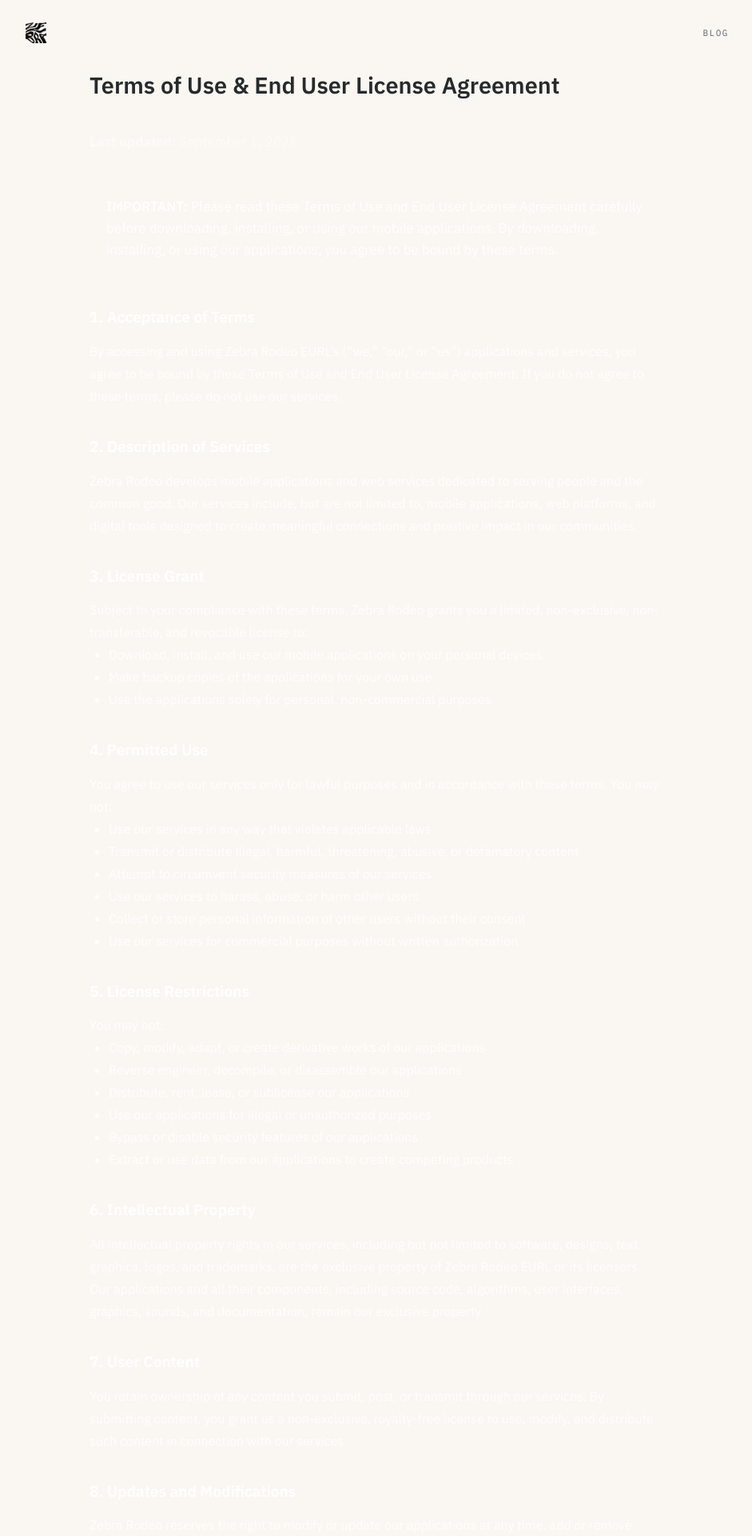
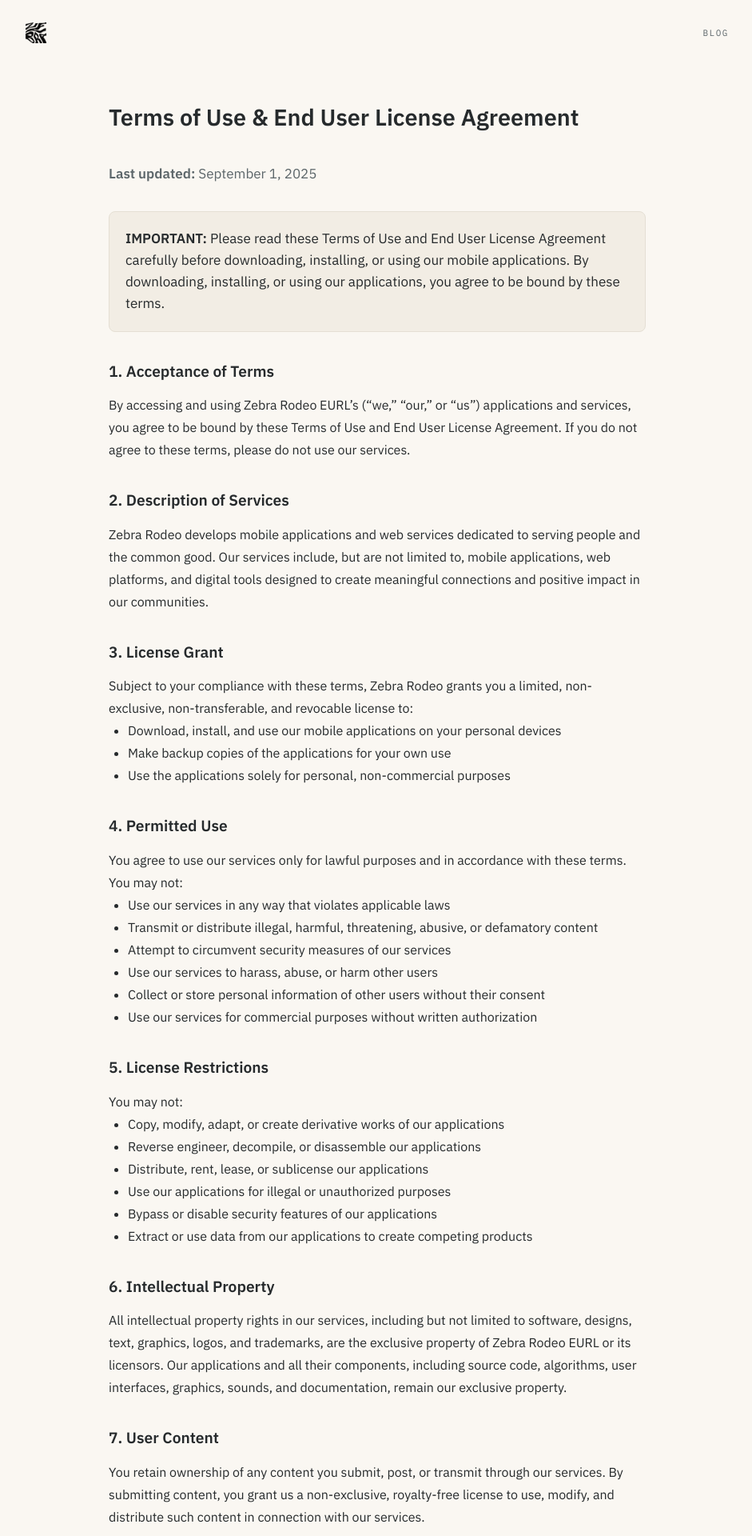
Before and after one commit to Zebra-Rodeo/zebra-rodeo.github.io, a Jekyll site: the page built from terms-of-service.html, in a window 1280 px wide. Shown: the top 1920 px of the page at 80% size, without its empty margins (168-1109 px from the left). Built offline with Jekyll 4.4.1, drawn with Linux system fonts in a browser that asks for light colours.

Commit message:
Les pages légales reviennent du thème sombre
Privacy et Terms portaient encore leurs couleurs en dur de l'ancien site :
color:white et des blancs translucides, écrits dans les attributs style. Sur
le papier clair, c'était du blanc sur blanc, illisible. Tout repasse par les
jetons du thème, qui suivent le mode clair comme le sombre.

Elles n'avaient pas non plus de gouttière, donc le texte touchait les bords
sur un téléphone, le même oubli que sur l'accueil.

Co-Authored-By: Claude Opus 5 <noreply@anthropic.com>
Claude-Session: https://claude.ai/code/session_015okbtFBb8ae9fNXuosxdgM

```diff
--- a/terms-of-service.html
+++ b/terms-of-service.html
@@ -3,24 +3,24 @@ layout: default
 title: Terms of Service
 permalink: /terms-of-service/
 ---
-<div style="max-width:720px;margin:0 auto">
+<div class="gouttiere" style="max-width:45rem;margin:0 auto;padding-block:2.5rem">
   <h1 style="font-size:1.8rem;font-weight:700;margin-bottom:2rem">Terms of Use &amp; End User License Agreement</h1>
 
-  <p style="color:rgba(255,255,255,0.5);margin-bottom:2rem"><strong>Last updated:</strong> September 1, 2025</p>
+  <p style="color:var(--encre-douce);margin-bottom:2rem"><strong>Last updated:</strong> September 1, 2025</p>
 
-  <div style="background:rgba(255,255,255,0.05);border:1px solid rgba(255,255,255,0.1);border-radius:8px;padding:1.25rem;margin-bottom:2rem;line-height:1.6;color:rgba(255,255,255,0.85)">
+  <div style="background:var(--surface);border:1px solid var(--trait);border-radius:8px;padding:1.25rem;margin-bottom:2rem;line-height:1.6;color:var(--encre)">
     <p><strong>IMPORTANT:</strong> Please read these Terms of Use and End User License Agreement carefully before downloading, installing, or using our mobile applications. By downloading, installing, or using our applications, you agree to be bound by these terms.</p>
   </div>
 
-  <div style="line-height:1.75;font-size:1rem;color:rgba(255,255,255,0.85)">
+  <div style="line-height:1.75;font-size:1rem;color:var(--encre)">
 
-    <h2 style="font-size:1.2rem;font-weight:600;margin:2rem 0 0.75rem;color:white">1. Acceptance of Terms</h2>
+    <h2 style="font-size:1.2rem;font-weight:600;margin:2rem 0 0.75rem;color:var(--encre)">1. Acceptance of Terms</h2>
     <p>By accessing and using Zebra Rodeo EURL&rsquo;s (&ldquo;we,&rdquo; &ldquo;our,&rdquo; or &ldquo;us&rdquo;) applications and services, you agree to be bound by these Terms of Use and End User License Agreement. If you do not agree to these terms, please do not use our services.</p>
 
-    <h2 style="font-size:1.2rem;font-weight:600;margin:2rem 0 0.75rem;color:white">2. Description of Services</h2>
+    <h2 style="font-size:1.2rem;font-weight:600;margin:2rem 0 0.75rem;color:var(--encre)">2. Description of Services</h2>
     <p>Zebra Rodeo develops mobile applications and web services dedicated to serving people and the common good. Our services include, but are not limited to, mobile applications, web platforms, and digital tools designed to create meaningful connections and positive impact in our communities.</p>
 
-    <h2 style="font-size:1.2rem;font-weight:600;margin:2rem 0 0.75rem;color:white">3. License Grant</h2>
+    <h2 style="font-size:1.2rem;font-weight:600;margin:2rem 0 0.75rem;color:var(--encre)">3. License Grant</h2>
     <p>Subject to your compliance with these terms, Zebra Rodeo grants you a limited, non-exclusive, non-transferable, and revocable license to:</p>
     <ul style="margin:0 0 1.25rem 1.5rem">
       <li>Download, install, and use our mobile applications on your personal devices</li>
@@ -28,7 +28,7 @@ permalink: /terms-of-service/
       <li>Use the applications solely for personal, non-commercial purposes</li>
     </ul>
 
-    <h2 style="font-size:1.2rem;font-weight:600;margin:2rem 0 0.75rem;color:white">4. Permitted Use</h2>
+    <h2 style="font-size:1.2rem;font-weight:600;margin:2rem 0 0.75rem;color:var(--encre)">4. Permitted Use</h2>
     <p>You agree to use our services only for lawful purposes and in accordance with these terms. You may not:</p>
     <ul style="margin:0 0 1.25rem 1.5rem">
       <li>Use our services in any way that violates applicable laws</li>
@@ -39,7 +39,7 @@ permalink: /terms-of-service/
       <li>Use our services for commercial purposes without written authorization</li>
     </ul>
 
-    <h2 style="font-size:1.2rem;font-weight:600;margin:2rem 0 0.75rem;color:white">5. License Restrictions</h2>
+    <h2 style="font-size:1.2rem;font-weight:600;margin:2rem 0 0.75rem;color:var(--encre)">5. License Restrictions</h2>
     <p>You may not:</p>
     <ul style="margin:0 0 1.25rem 1.5rem">
       <li>Copy, modify, adapt, or create derivative works of our applications</li>
@@ -50,48 +50,48 @@ permalink: /terms-of-service/
       <li>Extract or use data from our applications to create competing products</li>
     </ul>
 
-    <h2 style="font-size:1.2rem;font-weight:600;margin:2rem 0 0.75rem;color:white">6. Intellectual Property</h2>
+    <h2 style="font-size:1.2rem;font-weight:600;margin:2rem 0 0.75rem;color:var(--encre)">6. Intellectual Property</h2>
     <p>All intellectual property rights in our services, including but not limited to software, designs, text, graphics, logos, and trademarks, are the exclusive property of Zebra Rodeo EURL or its licensors. Our applications and all their components, including source code, algorithms, user interfaces, graphics, sounds, and documentation, remain our exclusive property.</p>
 
-    <h2 style="font-size:1.2rem;font-weight:600;margin:2rem 0 0.75rem;color:white">7. User Content</h2>
+    <h2 style="font-size:1.2rem;font-weight:600;margin:2rem 0 0.75rem;color:var(--encre)">7. User Content</h2>
     <p>You retain ownership of any content you submit, post, or transmit through our services. By submitting content, you grant us a non-exclusive, royalty-free license to use, modify, and distribute such content in connection with our services.</p>
 
-    <h2 style="font-size:1.2rem;font-weight:600;margin:2rem 0 0.75rem;color:white">8. Updates and Modifications</h2>
+    <h2 style="font-size:1.2rem;font-weight:600;margin:2rem 0 0.75rem;color:var(--encre)">8. Updates and Modifications</h2>
     <p>Zebra Rodeo reserves the right to modify or update our applications at any time, add or remove features, modify these terms with notice, and suspend or discontinue access to our services.</p>
 
-    <h2 style="font-size:1.2rem;font-weight:600;margin:2rem 0 0.75rem;color:white">9. Data Collection</h2>
-    <p>Use of our applications may involve the collection and processing of personal data in accordance with our <a href="/privacy-policy.html" style="color:white;text-decoration:underline">Privacy Policy</a>. By using our applications, you consent to such collection and processing.</p>
+    <h2 style="font-size:1.2rem;font-weight:600;margin:2rem 0 0.75rem;color:var(--encre)">9. Data Collection</h2>
+    <p>Use of our applications may involve the collection and processing of personal data in accordance with our <a href="/privacy-policy.html" style="color:var(--encre);text-decoration:underline">Privacy Policy</a>. By using our applications, you consent to such collection and processing.</p>
 
-    <h2 style="font-size:1.2rem;font-weight:600;margin:2rem 0 0.75rem;color:white">10. Service Availability</h2>
+    <h2 style="font-size:1.2rem;font-weight:600;margin:2rem 0 0.75rem;color:var(--encre)">10. Service Availability</h2>
     <p>We strive to maintain the availability of our services, but we do not guarantee that they will be available at all times. We reserve the right to modify, suspend, or discontinue our services at any time, with or without notice.</p>
 
-    <h2 style="font-size:1.2rem;font-weight:600;margin:2rem 0 0.75rem;color:white">11. Warranty Disclaimer</h2>
+    <h2 style="font-size:1.2rem;font-weight:600;margin:2rem 0 0.75rem;color:var(--encre)">11. Warranty Disclaimer</h2>
     <p>OUR APPLICATIONS AND SERVICES ARE PROVIDED &ldquo;AS IS&rdquo; WITHOUT WARRANTY OF ANY KIND. ZEBRA RODEO DISCLAIMS ALL WARRANTIES, EXPRESS OR IMPLIED, INCLUDING BUT NOT LIMITED TO WARRANTIES OF MERCHANTABILITY, FITNESS FOR A PARTICULAR PURPOSE, AND NON-INFRINGEMENT.</p>
 
-    <h2 style="font-size:1.2rem;font-weight:600;margin:2rem 0 0.75rem;color:white">12. Limitation of Liability</h2>
+    <h2 style="font-size:1.2rem;font-weight:600;margin:2rem 0 0.75rem;color:var(--encre)">12. Limitation of Liability</h2>
     <p>TO THE MAXIMUM EXTENT PERMITTED BY LAW, ZEBRA RODEO SHALL NOT BE LIABLE FOR ANY DIRECT, INDIRECT, INCIDENTAL, SPECIAL, CONSEQUENTIAL, OR PUNITIVE DAMAGES RESULTING FROM THE USE OF OR INABILITY TO USE OUR APPLICATIONS OR SERVICES.</p>
 
-    <h2 style="font-size:1.2rem;font-weight:600;margin:2rem 0 0.75rem;color:white">13. Indemnification</h2>
+    <h2 style="font-size:1.2rem;font-weight:600;margin:2rem 0 0.75rem;color:var(--encre)">13. Indemnification</h2>
     <p>You agree to indemnify and hold harmless Zebra Rodeo EURL from any claims, losses, damages, costs, and expenses (including attorney&rsquo;s fees) arising from your use of our services or your violation of these terms.</p>
 
-    <h2 style="font-size:1.2rem;font-weight:600;margin:2rem 0 0.75rem;color:white">14. Termination</h2>
+    <h2 style="font-size:1.2rem;font-weight:600;margin:2rem 0 0.75rem;color:var(--encre)">14. Termination</h2>
     <p>This agreement takes effect upon installation of our applications and remains in effect until terminated. Zebra Rodeo may terminate this agreement immediately upon violation of its terms. You may terminate this agreement at any time by deleting our applications from your devices.</p>
 
-    <h2 style="font-size:1.2rem;font-weight:600;margin:2rem 0 0.75rem;color:white">15. Legal Compliance</h2>
+    <h2 style="font-size:1.2rem;font-weight:600;margin:2rem 0 0.75rem;color:var(--encre)">15. Legal Compliance</h2>
     <p>You agree to use our applications in compliance with all applicable laws and regulations, including intellectual property laws, data protection laws, and human rights laws.</p>
 
-    <h2 style="font-size:1.2rem;font-weight:600;margin:2rem 0 0.75rem;color:white">16. Governing Law</h2>
+    <h2 style="font-size:1.2rem;font-weight:600;margin:2rem 0 0.75rem;color:var(--encre)">16. Governing Law</h2>
     <p>These terms are governed by French law. Any disputes will be subject to the exclusive jurisdiction of French courts.</p>
 
-    <h2 style="font-size:1.2rem;font-weight:600;margin:2rem 0 0.75rem;color:white">17. General Provisions</h2>
+    <h2 style="font-size:1.2rem;font-weight:600;margin:2rem 0 0.75rem;color:var(--encre)">17. General Provisions</h2>
     <p>If any provision of these terms is deemed invalid or unenforceable, the remaining provisions will remain in effect. Our failure to exercise a right does not constitute a waiver of that right.</p>
 
-    <h2 style="font-size:1.2rem;font-weight:600;margin:2rem 0 0.75rem;color:white">18. Contact Information</h2>
+    <h2 style="font-size:1.2rem;font-weight:600;margin:2rem 0 0.75rem;color:var(--encre)">18. Contact Information</h2>
     <p>For any questions regarding these terms, please contact us:<br>
     <strong>Email:</strong> hello@zebra.rodeo<br>
     <strong>Address:</strong> Zebra Rodeo EURL, 60 rue Fran&ccedil;ois 1er, 75008 Paris, France</p>
 
-    <div style="background:rgba(255,255,255,0.05);border:1px solid rgba(255,255,255,0.1);border-radius:8px;padding:1.25rem;margin-top:2rem">
+    <div style="background:var(--surface);border:1px solid var(--trait);border-radius:8px;padding:1.25rem;margin-top:2rem">
       <p><strong>Acceptance:</strong> By downloading, installing, or using our applications, you confirm that you have read, understood, and agree to be bound by these Terms of Use and End User License Agreement.</p>
     </div>
 
```
Also changed, not shown: privacy-policy.html (+17 -17 lines).
